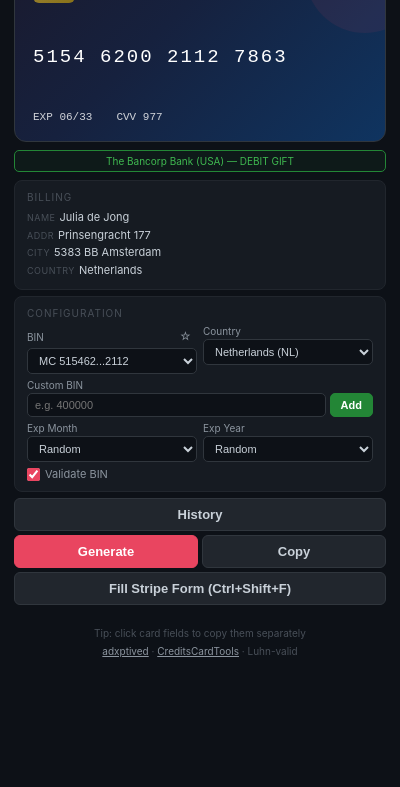
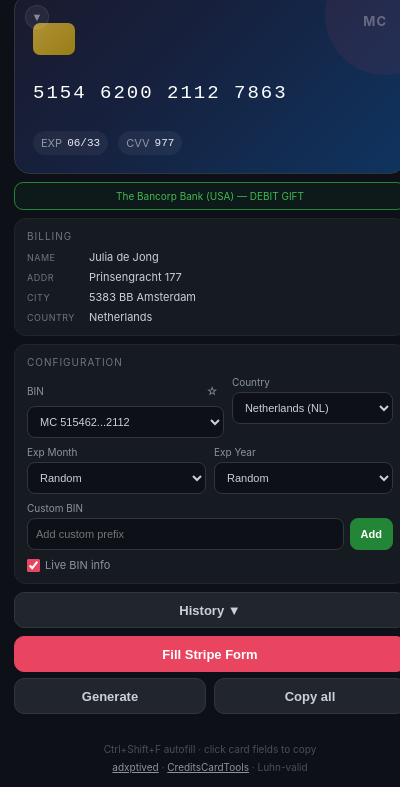
Before and after one commit to adxptived/Autobilling, a browser extension: page popup.html in a window 400 px wide. Shown: the part 62-849 px from the top of the page. Drawn offline with Linux system fonts and the light colour scheme.

Commit message:
Polish popup UI and UX
- Add header with version and clearer product subtitle
- Re-align billing and configuration sections
- Make primary autofill action more prominent
- Improve card spacing, compact view, copy hover states, and controls
- Add clearer history toggle state

```diff
--- a/popup.html
+++ b/popup.html
@@ -5,22 +5,32 @@
 <style>
 * { margin: 0; padding: 0; box-sizing: border-box; }
 body {
-  width: 400px; padding: 14px;
+  width: 420px; padding: 14px;
   font-family: -apple-system, BlinkMacSystemFont, "Segoe UI", Roboto, sans-serif;
   background: #0d1117; color: #c9d1d9; font-size: 12px;
+}
+.header {
+  display: flex; align-items: center; justify-content: space-between;
+  margin-bottom: 10px;
+}
+.brand-title { font-size: 15px; font-weight: 800; color: #f0f6fc; letter-spacing: 0.2px; }
+.brand-subtitle { font-size: 10px; color: #6e7681; margin-top: 1px; }
+.header-pill {
+  font-size: 10px; color: #3fb950; border: 1px solid rgba(63,185,80,0.35);
+  background: rgba(63,185,80,0.08); border-radius: 999px; padding: 4px 8px;
 }
 
 /* === Card Visual === */
 .card-visual {
   position: relative;
-  height: 190px; border-radius: 12px; padding: 18px;
+  height: 180px; border-radius: 16px; padding: 18px;
   background: linear-gradient(135deg, #1a1a2e 0%, #16213e 40%, #0f3460 100%);
   border: 1px solid #30363d;
   margin-bottom: 8px;
   display: flex; flex-direction: column; justify-content: space-between;
   overflow: hidden; transition: height 0.2s;
 }
-.card-visual.compact { height: 56px; flex-direction: row; align-items: center; padding: 10px 14px; }
+.card-visual.compact { height: 58px; flex-direction: row; align-items: center; padding: 10px 14px; }
 .card-visual::before {
   content: ''; position: absolute; top: -40px; right: -40px;
   width: 120px; height: 120px; border-radius: 50%;
@@ -28,14 +38,16 @@ body {
 }
 .card-visual.compact::before { display: none; }
 .card-toggle {
-  position: absolute; top: 4px; left: 8px;
-  font-size: 12px; background: none; border: none; color: rgba(255,255,255,0.2);
-  cursor: pointer; padding: 2px 4px; line-height: 1;
+  position: absolute; top: 10px; left: 10px;
+  width: 24px; height: 24px; border-radius: 999px;
+  font-size: 11px; background: rgba(255,255,255,0.06); border: 1px solid rgba(255,255,255,0.08); color: rgba(255,255,255,0.45);
+  cursor: pointer; line-height: 1; z-index: 2;
 }
-.card-toggle:hover { color: rgba(255,255,255,0.6); }
+.card-toggle:hover { color: #fff; background: rgba(255,255,255,0.12); }
 .card-chip {
-  width: 42px; height: 32px; border-radius: 6px;
-  background: linear-gradient(135deg, #d4af37, #b8960c); opacity: 0.7;
+  width: 42px; height: 32px; border-radius: 7px;
+  background: linear-gradient(135deg, #d4af37, #b8960c); opacity: 0.8;
+  margin-top: 10px;
 }
 .card-network {
   position: absolute; top: 18px; right: 18px;
@@ -45,70 +57,80 @@ body {
   font-family: "Courier New", monospace;
   font-size: 19px; letter-spacing: 2px; color: #fff;
   word-break: break-all; line-height: 1.3;
+  padding: 8px 0;
 }
 .card-details {
-  display: flex; gap: 24px; font-size: 11px; color: rgba(255,255,255,0.5);
+  display: flex; gap: 10px; font-size: 11px; color: rgba(255,255,255,0.5);
 }
-.card-details span { color: rgba(255,255,255,0.8); font-family: "Courier New", monospace; }
+.card-details > span {
+  display: inline-flex; align-items: center; gap: 5px;
+  padding: 5px 8px; border-radius: 999px; background: rgba(255,255,255,0.05);
+}
+.card-details span span { color: rgba(255,255,255,0.9); font-family: "Courier New", monospace; }
 
 /* === Card Compact Row === */
 .card-compact-row {
-  display: none; align-items: center; gap: 12px; width: 100%; font-size: 13px; color: #fff;
+  display: none; align-items: center; gap: 10px; width: 100%; font-size: 13px; color: #fff; padding-left: 26px;
 }
 .card-visual.compact .card-compact-row { display: flex; }
 .card-visual.compact .card-chip { display: none; }
 .card-visual.compact .card-number { display: none; }
 .card-visual.compact .card-details { display: none; }
-.card-visual.compact .card-network { position: static; font-size: 12px; margin-right: 2px; }
+.card-visual.compact .card-network { display: none; }
+.card-compact-row span { white-space: nowrap; }
+#compactNum { font-family: "Courier New", monospace; font-weight: 700; letter-spacing: 0.5px; }
 
 /* === Quick Copy === */
 .copyable {
-  cursor: pointer; transition: color 0.1s;
+  cursor: pointer; transition: all 0.12s;
+  border-radius: 5px;
 }
-.copyable:hover { color: #e94560 !important; }
+.copyable:hover { color: #e94560 !important; background: rgba(233,69,96,0.08); }
 .copyable:active { opacity: 0.7; }
 
 /* === BIN Bar === */
 .bin-bar {
-  font-size: 10px; padding: 4px 10px; border-radius: 5px;
+  font-size: 10px; padding: 7px 10px; border-radius: 9px;
   margin-bottom: 8px; text-align: center;
-  background: #161b22; color: #484f58; border: 1px solid #21262d;
+  background: #161b22; color: #6e7681; border: 1px solid #21262d;
+  white-space: nowrap; overflow: hidden; text-overflow: ellipsis;
 }
 .bin-bar.valid { color: #3fb950; border-color: #238636; background: rgba(35,134,54,0.08); }
 .bin-bar.warn  { color: #d2991d; border-color: #9e6a03; background: rgba(158,106,3,0.08); }
 
 /* === Sections === */
 .section {
-  background: #161b22; border-radius: 8px; padding: 10px 12px;
-  margin-bottom: 6px; border: 1px solid #21262d;
+  background: #161b22; border-radius: 12px; padding: 11px 12px;
+  margin-bottom: 8px; border: 1px solid #21262d;
 }
 .section-title {
-  font-size: 10px; color: #484f58; text-transform: uppercase; letter-spacing: 1px;
-  margin-bottom: 6px; display: flex; align-items: center; justify-content: space-between;
+  font-size: 10px; color: #6e7681; text-transform: uppercase; letter-spacing: 1px;
+  margin-bottom: 8px; display: flex; align-items: center; justify-content: space-between;
 }
 
 /* === Person === */
-.person-compact { font-size: 11px; line-height: 1.6; }
-.person-compact .lbl { color: #484f58; font-size: 9px; text-transform: uppercase; letter-spacing: 0.5px; margin-right: 4px; }
-.person-compact .val { color: #c9d1d9; }
+.person-compact { display: grid; grid-template-columns: 54px 1fr; gap: 6px 8px; font-size: 11px; align-items: center; }
+.person-compact .row-label { color: #6e7681; font-size: 9px; text-transform: uppercase; letter-spacing: 0.5px; }
+.person-compact .val { color: #c9d1d9; min-width: 0; white-space: nowrap; overflow: hidden; text-overflow: ellipsis; }
 
 /* === Row/Grid === */
-.row { display: flex; gap: 6px; margin-bottom: 5px; }
-.row > * { flex: 1; }
-.col2 { display: grid; grid-template-columns: 1fr 1fr; gap: 6px; }
+.row { display: flex; gap: 8px; margin-bottom: 8px; }
+.row:last-child { margin-bottom: 0; }
+.row > * { flex: 1; min-width: 0; }
+.col2 { display: grid; grid-template-columns: 1fr 1fr; gap: 8px; }
 
-.label { font-size: 10px; color: #8b949e; margin-bottom: 2px; display: block; }
+.label { font-size: 10px; color: #8b949e; margin-bottom: 4px; display: block; }
 select, input[type="text"], input[type="number"] {
-  width: 100%; padding: 5px 7px; border: 1px solid #30363d; border-radius: 5px;
+  width: 100%; height: 32px; padding: 6px 8px; border: 1px solid #30363d; border-radius: 8px;
   background: #0d1117; color: #c9d1d9; font-size: 11px;
 }
-select:focus, input:focus { outline: none; border-color: #e94560; }
+select:focus, input:focus { outline: none; border-color: #e94560; box-shadow: 0 0 0 2px rgba(233,69,96,0.12); }
 
 /* === Custom BIN === */
-.bin-add-row { display: flex; gap: 4px; }
+.bin-add-row { display: flex; gap: 6px; }
 .bin-add-row input { flex: 1; }
 .btn-sm {
-  padding: 5px 10px; border: 1px solid #30363d; border-radius: 5px;
+  min-height: 30px; padding: 6px 10px; border: 1px solid #30363d; border-radius: 8px;
   cursor: pointer; font-size: 11px; font-weight: 600;
   background: #21262d; color: #c9d1d9; white-space: nowrap;
 }
@@ -145,22 +167,22 @@ select:focus, input:focus { outline: none; border-color: #e94560; }
 
 /* === Buttons === */
 .btn {
-  display: block; width: 100%; padding: 8px; border: 1px solid #30363d;
-  border-radius: 6px; cursor: pointer; font-size: 13px; font-weight: 600;
-  margin-bottom: 4px; transition: all 0.15s;
+  display: block; width: 100%; min-height: 36px; padding: 9px 10px; border: 1px solid #30363d;
+  border-radius: 10px; cursor: pointer; font-size: 13px; font-weight: 700;
+  margin-bottom: 6px; transition: all 0.15s;
   background: #21262d; color: #c9d1d9;
 }
 .btn:hover { background: #30363d; }
 .btn:active { opacity: 0.8; }
 .btn-primary { background: #e94560; color: #fff; border-color: #e94560; }
 .btn-primary:hover { background: #d63852; }
-.btn-row { display: flex; gap: 4px; }
+.btn-row { display: flex; gap: 8px; }
 .btn-row .btn { flex: 1; }
 
 /* === Status === */
 .status {
-  font-size: 11px; color: #3fb950; text-align: center; margin-top: 4px;
-  min-height: 16px;
+  font-size: 11px; color: #3fb950; text-align: center; margin-top: 3px;
+  min-height: 18px;
 }
 .status.error { color: #e94560; }
 .hint { font-size: 10px; color: #484f58; text-align: center; margin: 2px 0 6px; }
@@ -175,9 +197,21 @@ select:focus, input:focus { outline: none; border-color: #e94560; }
 /* === Footer === */
 .footer { margin-top: 6px; font-size: 10px; color: #484f58; text-align: center; }
 .footer a { color: #8b949e; }
+.divider { height: 1px; background: #21262d; margin: 8px 0; }
+.settings-grid { display: grid; grid-template-columns: 1.1fr 0.9fr; gap: 8px; margin-bottom: 8px; }
+.inline-label { display: flex; align-items: center; justify-content: space-between; gap: 8px; }
+.action-stack { margin-top: 8px; }
 </style>
 </head>
 <body>
+
+<div class="header">
+  <div>
+    <div class="brand-title">Autobilling</div>
+    <div class="brand-subtitle">Luhn card generator + Stripe autofill</div>
+  </div>
+  <div class="header-pill">v1.1.0</div>
+</div>
 
 <!-- Card Visual -->
 <div class="card-visual" id="cardVisual">
@@ -204,10 +238,10 @@ select:focus, input:focus { outline: none; border-color: #e94560; }
 <div class="section">
   <div class="section-title">Billing</div>
   <div class="person-compact">
-    <div><span class="lbl">Name</span><span class="val" id="personName">---</span></div>
-    <div><span class="lbl">Addr</span><span class="val" id="personAddr">---</span></div>
-    <div><span class="lbl">City</span><span class="val" id="personZipCity">---</span></div>
-    <div><span class="lbl">Country</span><span class="val" id="personCountry">---</span></div>
+    <span class="row-label">Name</span><span class="val" id="personName">---</span>
+    <span class="row-label">Addr</span><span class="val" id="personAddr">---</span>
+    <span class="row-label">City</span><span class="val" id="personZipCity">---</span>
+    <span class="row-label">Country</span><span class="val" id="personCountry">---</span>
   </div>
 </div>
 
@@ -215,9 +249,9 @@ select:focus, input:focus { outline: none; border-color: #e94560; }
 <div class="section">
   <div class="section-title">Configuration</div>
 
-  <div class="row">
+  <div class="settings-grid">
     <div>
-      <div style="display:flex;align-items:center;justify-content:space-between;">
+      <div class="inline-label">
         <span class="label" style="margin-bottom:0;">BIN</span>
         <button class="btn-sm ghost" id="btnToggleFav" title="Toggle favorite">&#9734;</button>
       </div>
@@ -229,25 +263,25 @@ select:focus, input:focus { outline: none; border-color: #e94560; }
     </div>
   </div>
   <div class="row">
+    <div><span class="label">Exp Month</span><select id="selExpMonth"></select></div>
+    <div><span class="label">Exp Year</span><select id="selExpYear"></select></div>
+  </div>
+  <div class="row">
     <div>
       <span class="label">Custom BIN</span>
       <div class="bin-add-row">
-        <input type="text" id="customBin" placeholder="e.g. 400000" maxlength="14">
+        <input type="text" id="customBin" placeholder="Add custom prefix" maxlength="14">
         <button class="btn-sm primary" id="btnAddBin">Add</button>
       </div>
     </div>
   </div>
-  <div class="row">
-    <div><span class="label">Exp Month</span><select id="selExpMonth"></select></div>
-    <div><span class="label">Exp Year</span><select id="selExpYear"></select></div>
-  </div>
   <label class="check-inline">
-    <input type="checkbox" id="chkValidateBin" checked> Validate BIN
+    <input type="checkbox" id="chkValidateBin" checked> Live BIN info
   </label>
 </div>
 
 <!-- History Toggle -->
-<button class="btn" id="btnToggleHistory" style="margin-bottom:4px;">History</button>
+<button class="btn" id="btnToggleHistory" style="margin-bottom:4px;">History ▼</button>
 <div class="section" id="historyPanel" style="display:none;">
   <div class="section-title">
     History
@@ -257,14 +291,16 @@ select:focus, input:focus { outline: none; border-color: #e94560; }
 </div>
 
 <!-- Actions -->
-<div class="btn-row">
-  <button class="btn btn-primary" id="btnGenerate">Generate</button>
-  <button class="btn" id="btnCopy">Copy</button>
+<div class="action-stack">
+  <button class="btn btn-primary" id="btnAutofill">Fill Stripe Form</button>
+  <div class="btn-row">
+    <button class="btn" id="btnGenerate">Generate</button>
+    <button class="btn" id="btnCopy">Copy all</button>
+  </div>
 </div>
-<button class="btn" id="btnAutofill">Fill Stripe Form (Ctrl+Shift+F)</button>
 
 <div class="status" id="status"></div>
-<div class="hint">Tip: click card fields to copy them separately</div>
+<div class="hint">Ctrl+Shift+F autofill · click card fields to copy</div>
 <div class="footer">
   <a href="https://github.com/adxptived" target="_blank">adxptived</a> &middot; <a href="https://github.com/NjProVk/CreditsCardTools" target="_blank">CreditsCardTools</a> &middot; Luhn-valid
 </div>
--- a/popup.js
+++ b/popup.js
@@ -274,7 +274,7 @@ function toggleHistory() {
   var btn = document.getElementById('btnToggleHistory');
   var show = panel.style.display === 'none';
   panel.style.display = show ? 'block' : 'none';
-  btn.textContent = show ? 'History \u25B2' : 'History';
+  btn.textContent = show ? 'History \u25B2' : 'History \u25BC';
   if (show) renderHistory();
 }
 
```
